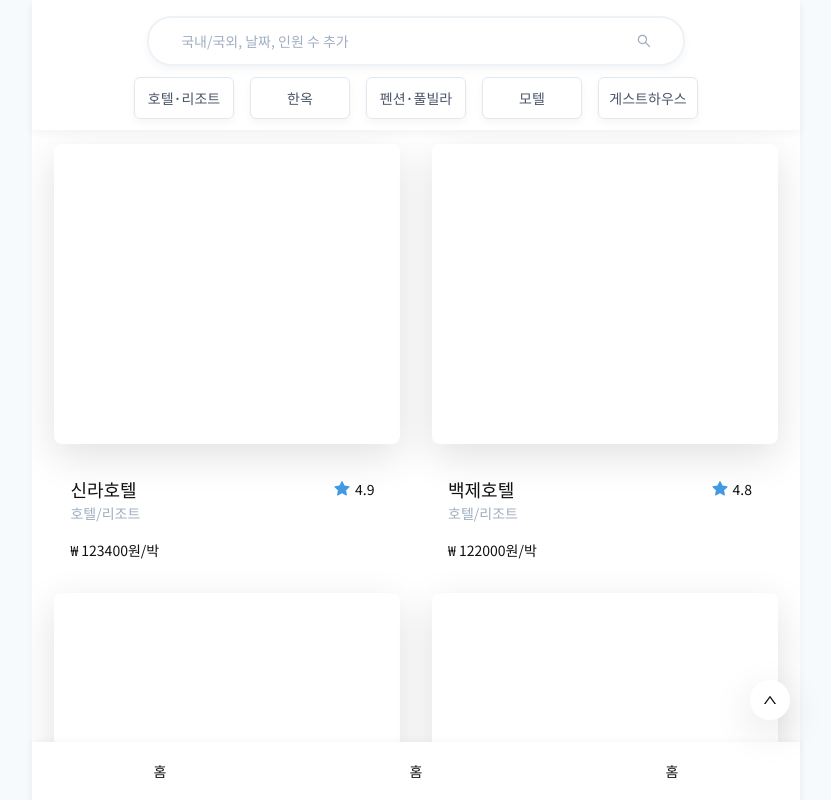
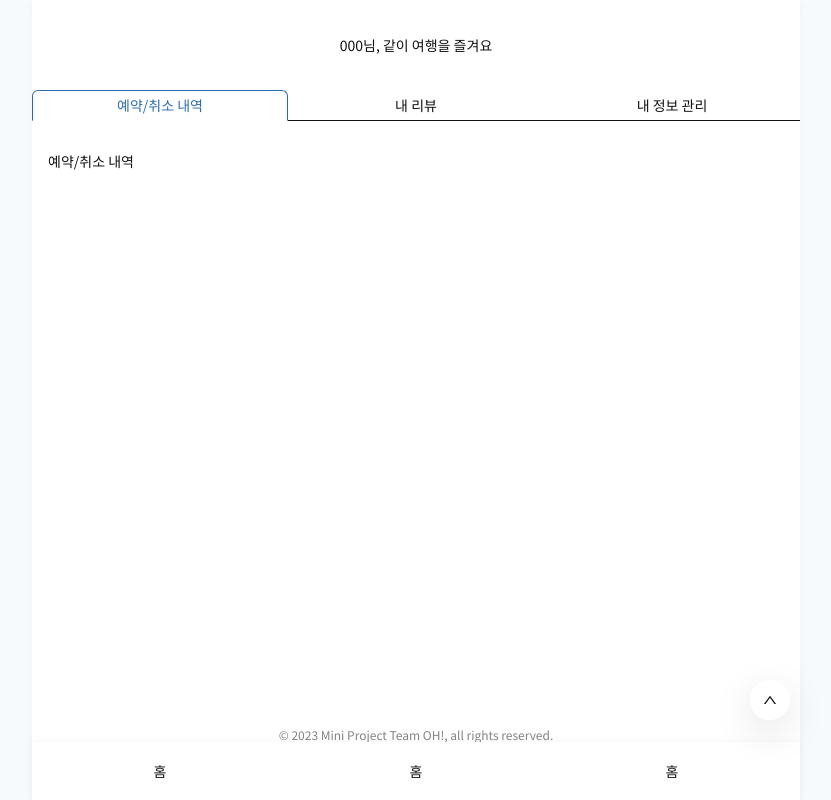
Before and after one commit to TeamOHJO/Frontend, a React (Vite) app: page /mypage in a window 1280 px wide. Shown: the top 800 px of the page, without its empty margins (224-1055 px from the left). Built offline with nearby package versions, Linux system fonts and the light colour scheme; a web font is replaced by a local one.

Commit message:
design: 마이페이지 상단 탭 디자인

```diff
--- /dev/null
+++ b/src/pages/MyPage/MyPageInfo.tsx
@@ -0,0 +1,5 @@
+function MyPageInfo() {
+  return <div>내 정보 관리</div>;
+}
+
+export default MyPageInfo;
--- /dev/null
+++ b/src/pages/MyPage/MyPageReservation.tsx
@@ -0,0 +1,5 @@
+function MyPageReservation() {
+  return <div>예약/취소 내역</div>;
+}
+
+export default MyPageReservation;
--- /dev/null
+++ b/src/pages/MyPage/MyPageReview.tsx
@@ -0,0 +1,5 @@
+function MyPageReview() {
+  return <div>내 리뷰</div>;
+}
+
+export default MyPageReview;
--- /dev/null
+++ b/src/pages/MyPage/MyPageTabs.tsx
@@ -0,0 +1,29 @@
+import { Tabs, TabList, TabPanels, Tab, TabPanel } from '@chakra-ui/react';
+import MyPageReservation from './MyPageReservation';
+import MyPageReview from './MyPageReview';
+import MyPageInfo from './MyPageInfo';
+
+function MyPageTabs() {
+  return (
+    <Tabs isFitted size="sm" colorScheme="blue" variant="enclosed">
+      <TabList mb="1em">
+        <Tab>예약/취소 내역</Tab>
+        <Tab>내 리뷰</Tab>
+        <Tab>내 정보 관리</Tab>
+      </TabList>
+      <TabPanels>
+        <TabPanel>
+          <MyPageReservation />
+        </TabPanel>
+        <TabPanel>
+          <MyPageReview />
+        </TabPanel>
+        <TabPanel>
+          <MyPageInfo />
+        </TabPanel>
+      </TabPanels>
+    </Tabs>
+  );
+}
+
+export default MyPageTabs;
--- /dev/null
+++ b/src/pages/MyPage/index.tsx
@@ -0,0 +1,25 @@
+import styled from '@emotion/styled';
+import { Center, Text } from '@chakra-ui/react';
+import MyPageTabs from './MyPageTabs';
+
+function MyPage() {
+  return (
+    <StyledContainer>
+      <Center height="90px">
+        <Text as="p" size="sm" textAlign="center">
+          000님, 같이 여행을 즐겨요
+        </Text>
+      </Center>
+      <MyPageTabs />
+    </StyledContainer>
+  );
+}
+
+export default MyPage;
+
+const StyledContainer = styled.div`
+  display: flex;
+  flex-direction: column;
+  width: 100%;
+  min-height: calc(100vh - 74px);
+`;
--- a/src/routes/MainRouter.tsx
+++ b/src/routes/MainRouter.tsx
@@ -9,6 +9,7 @@ import Test from '../pages/test/Test';
 import Basket from '../pages/Basket';
 import WishList from '../pages/WishList';
 import Room from '../pages/Room';
+import MyPage from '../pages/MyPage';
 
 function Dashboard() {
   return (
@@ -31,6 +32,7 @@ function MainRouter() {
             <Route path="/test" element={<Test />} />
             <Route path="/wishlist" element={<WishList />} />
             <Route path="/basket" element={<Basket />} />
+            <Route path="/mypage" element={<MyPage />} />
           </Route>
           <Route path="/accommodation/:id" element={<Accommodation />} />
           <Route path="/accommodation/:id/:id" element={<Room />} />
```
